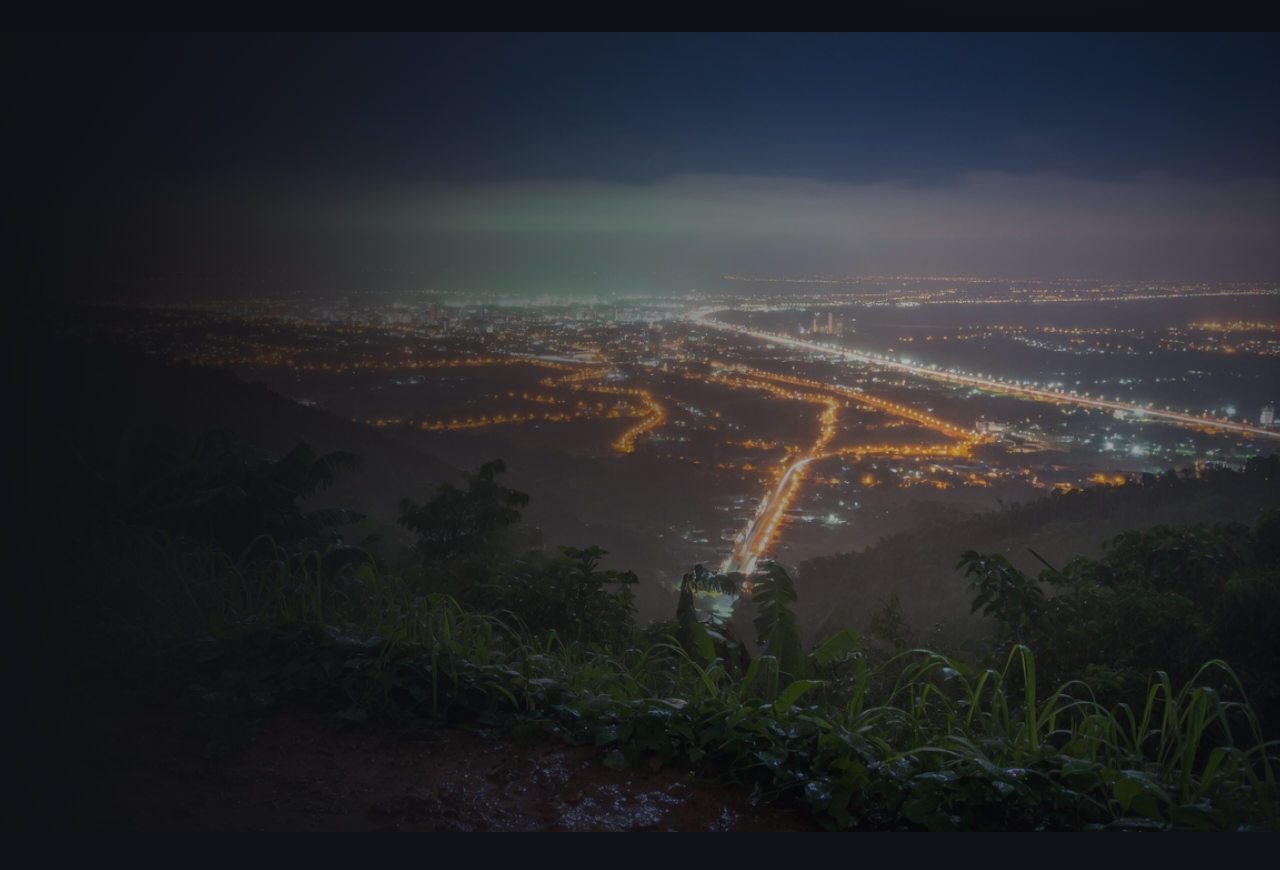
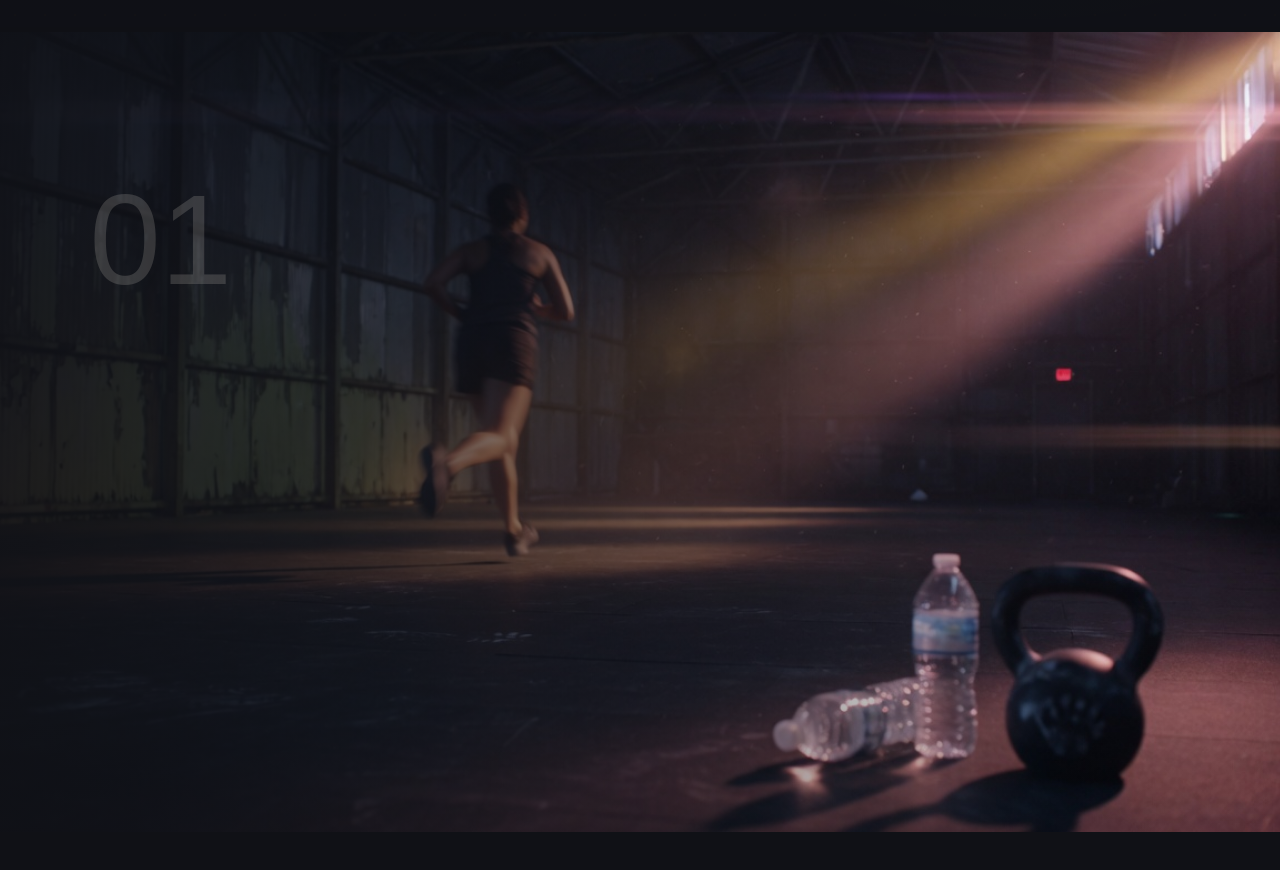
Before and after one commit to Markishime/MyPortfolio, a Next.js app: page / in a window 1280 px wide. Shown: the part 2000-2870 px from the top of the page. Built offline with nearby package versions, Linux system fonts and the light colour scheme; a web font is replaced by a local one.

Commit message:
feat: recast cinematic reel as full project showreel
Replace the Cebu origin intro with title-card features for Kinestra, EcoLock, LockMate, Orbit, CropDrive, Simplabots, Team Builder, and MasbateToday.

```diff
--- a/src/app/globals.css
+++ b/src/app/globals.css
@@ -202,7 +202,8 @@ main { position: relative; z-index: 2; }
   will-change: transform, opacity;
 }
 
-.reel-intro {
+.reel-feature {
+  overflow: hidden;
   flex-basis: 100vw;
   min-width: 100vw;
   align-items: stretch;
@@ -210,20 +211,69 @@ main { position: relative; z-index: 2; }
   padding:
     clamp(6.5rem, 12vh, 8.5rem)
     clamp(1.5rem, 6vw, 5.5rem)
-    clamp(1.75rem, 4vh, 2.75rem);
+    clamp(2.5rem, 7vh, 4.5rem);
+}
+
+.reel-feature-media {
+  position: absolute;
+  inset: 0;
+  z-index: 0;
+  transform-origin: center center;
+  will-change: transform;
+}
+
+.reel-feature .reel-panel-index {
+  z-index: 2;
+  top: 14%;
 }
 
 .reel-intro-inner {
+  position: relative;
+  z-index: 2;
   display: flex;
   flex-direction: column;
-  justify-content: space-between;
-  gap: clamp(1.75rem, 5vh, 3.5rem);
+  justify-content: flex-end;
   width: 100%;
   height: 100%;
 }
 
 .reel-intro-copy {
-  max-width: 100%;
+  max-width: min(42rem, 100%);
+}
+
+.reel-intro-copy .reel-panel-work {
+  margin-bottom: 0.7rem;
+}
+
+.reel-feature.is-end .reel-intro-inner {
+  align-items: flex-end;
+}
+
+.reel-feature.is-end .reel-intro-copy {
+  max-width: min(34rem, 46vw);
+  text-align: right;
+}
+
+.reel-feature.is-end .reel-title {
+  font-size: clamp(3.2rem, 5.4vw, 6rem);
+}
+
+.reel-feature.is-end .reel-title span {
+  margin-left: 0;
+  white-space: normal;
+}
+
+.reel-feature.is-end .reel-description {
+  margin-left: auto;
+}
+
+.reel-feature.is-end .reel-origin {
+  margin-left: auto;
+}
+
+.reel-feature.is-end .reel-panel-index {
+  left: auto;
+  right: 7%;
 }
 
 .reel-title {
@@ -245,8 +295,8 @@ main { position: relative; z-index: 2; }
 }
 
 .reel-description {
-  max-width: min(54rem, 100%);
-  margin-top: clamp(1.4rem, 3vh, 2.15rem);
+  max-width: min(34rem, 100%);
+  margin-top: clamp(1.1rem, 2.4vh, 1.7rem);
   color: oklch(94% 0.016 80 / 0.78);
   font-family: var(--font-nav);
   font-size: clamp(0.98rem, 1.12vw, 1.08rem);
@@ -254,75 +304,27 @@ main { position: relative; z-index: 2; }
   text-shadow: 0 10px 28px rgba(8, 9, 14, 0.7);
 }
 
-.reel-term {
-  color: oklch(97% 0.012 80);
-  font-weight: 700;
-  white-space: nowrap;
-}
-
-.reel-picture-wrap {
-  width: min(100%, 74rem);
-}
-
-.reel-picture {
-  display: grid;
-  grid-template-columns: 1.18fr 1fr 0.9fr 1.12fr;
-  gap: 1px;
-  overflow: hidden;
-  border: 1px solid oklch(92% 0.02 80 / 0.16);
-  border-radius: 0.28rem;
-  background: oklch(92% 0.02 80 / 0.16);
-  box-shadow: 0 42px 90px rgba(4, 6, 10, 0.5);
-  transform-origin: left bottom;
-}
-
-.reel-frame {
-  position: relative;
-  min-height: clamp(9.5rem, 24vh, 16.5rem);
-  height: 100%;
-  overflow: hidden;
-  background: var(--theme-outer);
-}
-
-.reel-frame-media {
-  position: absolute;
-  inset: 0;
-  width: 100%;
-  height: 100%;
-  object-fit: cover;
-  filter: saturate(0.92) contrast(1.06);
-}
-
-.reel-frame-label {
-  position: absolute;
-  left: 0.75rem;
-  bottom: 0.55rem;
-  z-index: 1;
-  color: oklch(97% 0.01 80);
-  font-family: var(--font-nav);
-  font-size: 0.62rem;
-  font-weight: 600;
-  letter-spacing: 0.04em;
-  text-shadow: 0 8px 18px rgba(5, 6, 10, 0.78);
-}
-
-.reel-frame::after {
-  content: "";
-  position: absolute;
-  inset: 0;
-  z-index: 0;
-  pointer-events: none;
-  background: linear-gradient(180deg, transparent 48%, rgba(8, 9, 14, 0.62));
-}
-
 .reel-origin {
-  margin-top: 0.85rem;
+  display: inline-flex;
+  align-items: center;
+  min-height: 44px;
+  margin-top: 0.35rem;
   color: color-mix(in oklch, var(--theme-cool) 62%, oklch(96% 0.01 80));
   font-family: var(--font-nav);
-  font-size: 0.62rem;
-}
-
-.reel-project-panel { gap: clamp(1.5rem, 3.5vw, 4.5rem); }
+  font-size: 0.72rem;
+  text-decoration: none;
+}
+
+.reel-origin:hover,
+.reel-origin:focus-visible {
+  color: oklch(97% 0.012 80);
+}
+
+.reel-project-panel {
+  flex-basis: 92vw;
+  min-width: 920px;
+  gap: clamp(1.5rem, 3.5vw, 4.5rem);
+}
 .reel-project-panel.is-flipped { flex-direction: row-reverse; }
 .reel-project-panel.is-flipped .reel-panel-index { left: auto; right: 7%; }
 .reel-panel-index {
@@ -335,8 +337,8 @@ main { position: relative; z-index: 2; }
 }
 .reel-panel-media-wrap {
   position: relative;
-  flex: 0 1 min(46vw, 640px);
-  width: min(46vw, 640px);
+  flex: 0 1 min(40vw, 560px);
+  width: min(40vw, 560px);
   aspect-ratio: 1.46;
   overflow: hidden;
   border: 1px solid oklch(92% 0.02 80 / 0.16);
@@ -357,8 +359,9 @@ main { position: relative; z-index: 2; }
   mix-blend-mode: screen;
 }
 .reel-panel-copy {
-  flex: 0 0 16rem;
-  max-width: 16rem;
+  flex: 1 1 22rem;
+  min-width: 0;
+  max-width: 26rem;
   transform: translateZ(120px);
 }
 .reel-panel-work {
@@ -371,16 +374,20 @@ main { position: relative; z-index: 2; }
 .reel-panel-copy h3 {
   color: oklch(97% 0.012 80);
   font-family: var(--font-galada), var(--font-outfit), sans-serif;
-  font-size: clamp(3rem, 5vw, 5.5rem);
+  font-size: clamp(2.6rem, 4.2vw, 4.4rem);
   font-weight: 400;
   letter-spacing: 0;
   line-height: 0.85;
 }
-.reel-panel-copy p:last-child {
+.reel-panel-copy p:last-of-type {
   margin-top: 1rem;
   color: oklch(92% 0.02 80 / 0.58);
   font-size: 0.9rem;
   line-height: 1.65;
+}
+
+.reel-panel-copy .reel-origin {
+  margin-top: 0.2rem;
 }
 
 @media (max-width: 900px) {
@@ -391,21 +398,38 @@ main { position: relative; z-index: 2; }
   .cinematic-reel { height: auto; min-height: 0; }
   .reel-track { display: block; width: 100%; height: auto; transform: none !important; }
   .reel-panel { min-width: 0; min-height: 72svh; width: 100%; height: auto; padding: 6rem 1.25rem 7.5rem; transform: none !important; }
-  .reel-intro {
+  .reel-feature {
     min-height: 100svh;
-    padding: 6.5rem 1.25rem 2.25rem;
-  }
-  .reel-intro-copy { max-width: 100%; }
-  .reel-picture { grid-template-columns: 1.08fr 0.92fr; }
-  .reel-frame { min-height: 7.5rem; }
+    height: 100svh;
+    padding: 5.75rem 1.25rem 5.75rem;
+  }
+  .reel-feature.is-end .reel-intro-inner {
+    align-items: flex-start;
+  }
+  .reel-feature.is-end .reel-intro-copy,
+  .reel-feature.is-end .reel-description,
+  .reel-feature.is-end .reel-origin {
+    max-width: min(20.5rem, 100%);
+    margin-left: 0;
+    text-align: left;
+  }
+  .reel-feature.is-end .reel-title {
+    font-size: clamp(3.1rem, 13vw, 4.4rem);
+  }
+  .reel-project-panel { min-width: 0; }
+  .reel-feature.is-end .reel-panel-index {
+    left: 1.25rem;
+    right: auto;
+  }
+  .reel-intro-copy { max-width: min(20.5rem, 100%); }
   .reel-project-panel,
   .reel-project-panel.is-flipped { flex-direction: column; align-items: flex-start; gap: 2rem; }
   .reel-panel-index,
   .reel-project-panel.is-flipped .reel-panel-index { top: 7%; left: 1.25rem; right: auto; }
   .reel-panel-media-wrap { width: 100%; flex: 1 1 auto; transform: none; }
   .reel-panel-copy { flex: 1 1 auto; max-width: 100%; transform: none; }
-  .reel-title { font-size: clamp(3.6rem, 16vw, 5.4rem); }
-  .reel-title span { white-space: normal; font-size: 0.92em; margin-left: 0; }
+  .reel-title { font-size: clamp(3.1rem, 13vw, 4.4rem); }
+  .reel-title span { white-space: normal; font-size: 0.84em; margin-left: 0; }
 }
 
 @media (prefers-reduced-motion: reduce) {
@@ -414,8 +438,6 @@ main { position: relative; z-index: 2; }
   .cinema-particle { transform: none !important; }
   .cinema-section > div,
   .cinema-section .glass-card { transform: none !important; filter: none !important; opacity: 1 !important; }
-  .reel-picture,
-  .reel-picture-wrap,
   .reel-panel-media,
   .reel-intro-copy { transform: none !important; opacity: 1 !important; }
 }
--- a/src/components/CinematicReel.tsx
+++ b/src/components/CinematicReel.tsx
@@ -9,40 +9,157 @@ import { cn } from "@/lib/utils";
 
 gsap.registerPlugin(ScrollTrigger);
 
-const systems = [
+type BleedWork = {
+  kind: "bleed";
+  src: string;
+  video?: string | null;
+  objectPosition: string;
+  overlayClassName: string;
+  align: "start" | "end";
+  alt: string;
+  kicker: string;
+  title: string;
+  line: string;
+  detail: string;
+  href?: string | null;
+  hrefLabel?: string;
+};
+
+type StillWork = {
+  kind: "still";
+  src: string;
+  objectPosition: string;
+  alt: string;
+  kicker: string;
+  title: string;
+  detail: string;
+  href?: string | null;
+  hrefLabel?: string;
+};
+
+type Work = BleedWork | StillWork;
+
+const works: Work[] = [
   {
-    src: "/media/ecolock.jpg",
-    objectPosition: "18% 50%",
-    alt: "Smart EcoLock on a classroom door",
-    title: "Locks",
-    work: "EcoLock",
-    detail: "Hardware that senses a room and answers a door.",
+    kind: "bleed",
+    src: "/media/kinestra.jpg",
+    video: "/media/kinestra.mp4",
+    objectPosition: "62% 46%",
+    overlayClassName:
+      "bg-gradient-to-r from-[#101116]/90 via-[#101116]/46 to-[#101116]/12",
+    align: "start",
+    alt: "Athlete training in a warehouse gym for Kinestra",
+    kicker: "Fitness OS",
+    title: "Kinestra.",
+    line: "Train as a system.",
+    detail:
+      "Workouts, meals, GPS, and a coach that already has last week's data.",
+    href: "https://kinestra.web.app/",
+    hrefLabel: "kinestra.web.app",
   },
   {
-    src: "/media/orbit-ai.jpg",
-    objectPosition: "50% 55%",
-    alt: "Orbit AI life OS floating over a Cebu desk",
-    title: "Life OS",
-    work: "Orbit AI",
-    detail: "Software that plans the day instead of listing it.",
+    kind: "bleed",
+    src: "/media/ecolock.jpg",
+    video: "/media/ecolock.mp4",
+    objectPosition: "28% 48%",
+    overlayClassName:
+      "bg-gradient-to-r from-[#101116]/88 via-[#101116]/42 to-[#101116]/10",
+    align: "start",
+    alt: "Smart EcoLock on a classroom door",
+    kicker: "Classroom lock",
+    title: "EcoLock.",
+    line: "Answer the door.",
+    detail: "RFID, light, and attendance on the same classroom.",
   },
   {
-    src: "/media/cropdrive.jpg",
-    objectPosition: "50% 62%",
-    alt: "CropDrive agronomy across oil palm fields",
-    title: "Fields",
-    work: "CropDrive",
-    detail: "AI that reads soil and writes fertilizer.",
+    kind: "bleed",
+    src: "/media/lockmate.jpg",
+    video: "/media/lockmate.mp4",
+    objectPosition: "46% 48%",
+    overlayClassName:
+      "bg-gradient-to-r from-[#101116]/88 via-[#101116]/40 to-transparent",
+    align: "start",
+    alt: "LockMate bicycle lock on a rainy Cebu street",
+    kicker: "Bicycle lock",
+    title: "LockMate.",
+    line: "Hold the bike.",
+    detail: "GPS, a tamper alarm, and a lock you open from the phone.",
   },
   {
+    kind: "bleed",
+    src: "/media/orbit-ai.jpg",
+    video: "/media/orbit-ai.mp4",
+    objectPosition: "50% 55%",
+    overlayClassName:
+      "bg-gradient-to-r from-[#101116]/86 via-[#101116]/38 to-[#101116]/10",
+    align: "start",
+    alt: "Orbit AI life OS floating over a desk",
+    kicker: "Life OS",
+    title: "Orbit.",
+    line: "Plan the day.",
+    detail: "Tasks, habits, bills, and a planner that writes the next move.",
+    href: "https://gen-lang-client-0890430729.web.app/",
+    hrefLabel: "Open live",
+  },
+  {
+    kind: "still",
+    src: "/media/cropdrive.jpg",
+    objectPosition: "50% 42%",
+    alt: "CropDrive agronomy across oil palm fields",
+    kicker: "CropDrive",
+    title: "Fields",
+    detail: "Lab reports in. Fertilizer and a three-year ROI out.",
+    href: "https://cropdrive.ai",
+    hrefLabel: "cropdrive.ai",
+  },
+  {
+    kind: "still",
+    src: "/media/simplabots.jpg",
+    objectPosition: "72% 42%",
+    alt: "Simplabots AI agents for a small business desk",
+    kicker: "Simplabots",
+    title: "Agents",
+    detail: "Calls, mail, copy, and hiring on one set of agents.",
+    href: "https://simplabots.com/",
+    hrefLabel: "simplabots.com",
+  },
+  {
+    kind: "bleed",
+    src: "/media/teambuilder-reel.jpg",
+    objectPosition: "38% 52%",
+    overlayClassName:
+      "bg-gradient-to-r from-[#101116]/86 via-[#101116]/36 to-transparent",
+    align: "start",
+    alt: "Staffing cost model reviewed in a Cebu office at night",
+    kicker: "Team Builder",
+    title: "Crews.",
+    line: "Price the crew.",
+    detail: "An offshore team costed before the pitch.",
+    href: "https://mcteambuilder.streamlit.app/",
+    hrefLabel: "Open live",
+  },
+  {
+    kind: "still",
     src: "/media/masbate.jpg",
-    objectPosition: "78% 48%",
+    objectPosition: "22% 40%",
     alt: "MasbateToday coastal story from Cawayan",
+    kicker: "MasbateToday",
     title: "Coasts",
-    work: "MasbateToday",
     detail: "A province held together by news, weather, and travel.",
+    href: "https://masbatetoday.web.app/",
+    hrefLabel: "masbatetoday.web.app",
   },
-] as const;
+];
+
+function indexLabel(index: number) {
+  return String(index + 1).padStart(2, "0");
+}
+
+function glueLast(line: string) {
+  const parts = line.split(" ");
+  if (parts.length < 2) return line;
+  return `${parts.slice(0, -1).join(" ")}\u00a0${parts[parts.length - 1]}`;
+}
 
 export default function CinematicReel() {
   const sectionRef = useRef<HTMLElement>(null);
@@ -58,7 +175,8 @@ export default function CinematicReel() {
       media.add(
         "(min-width: 901px) and (prefers-reduced-motion: no-preference)",
         () => {
-          const panels = gsap.utils.toArray<HTMLElement>(".reel-panel");
+          const stills = gsap.utils.toArray<HTMLElement>(".reel-project-panel");
+          const bleeds = gsap.utils.toArray<HTMLElement>(".reel-feature");
           const distance = () => Math.max(track.scrollWidth - window.innerWidth, 0);
 
           const horizontal = gsap.to(track, {
@@ -67,7 +185,7 @@ export default function CinematicReel() {
             scrollTrigger: {
               trigger: section,
               start: "top top",
-              end: () => `+=${distance() * 1.12}`,
+              end: () => `+=${distance() * 1.08}`,
               pin: true,
               scrub: true,
               invalidateOnRefresh: true,
@@ -75,32 +193,44 @@ export default function CinematicReel() {
             },
           });
 
-          gsap.to(".reel-intro-copy", {
+          bleeds.forEach((panel) => {
+            const copy = panel.querySelector<HTMLElement>(".reel-intro-copy");
+            const plate = panel.querySelector<HTMLElement>(".reel-feature-media");
+
+            if (copy) {
+              gsap.to(copy, {
                 opacity: 0.16,
                 ease: "none",
                 scrollTrigger: {
-              trigger: ".reel-intro",
+                  trigger: panel,
                   containerAnimation: horizontal,
                   start: "left left",
-              end: "left -35%",
+                  end: "left -40%",
                   scrub: true,
                 },
               });
+            }
 
-          gsap.to(".reel-picture-wrap", {
-            opacity: 0,
-            y: 24,
+            if (plate) {
+              gsap.fromTo(
+                plate,
+                { scale: 1.08 },
+                {
+                  scale: 1,
                   ease: "none",
                   scrollTrigger: {
-              trigger: ".reel-intro",
+                    trigger: panel,
                     containerAnimation: horizontal,
-              start: "left left",
-              end: "left -28%",
+                    start: "left 96%",
+                    end: "left 20%",
                     scrub: true,
                   },
+                }
+              );
+            }
           });
 
-          panels.forEach((panel) => {
+          stills.forEach((panel) => {
             gsap.fromTo(
               panel,
               { opacity: 0.55 },
@@ -150,22 +280,44 @@ export default function CinematicReel() {
     <section
       ref={sectionRef}
       id="showreel"
-      aria-label="Systems built in Cebu"
+      aria-label="Featured work"
       className="cinematic-reel relative overflow-hidden"
     >
+      <div ref={trackRef} className="reel-track relative z-10">
+        {works.map((work, index) =>
+          work.kind === "bleed" ? (
+            <BleedPanel key={work.title} work={work} index={index} />
+          ) : (
+            <StillPanel key={work.title} work={work} index={index} />
+          )
+        )}
+      </div>
+    </section>
+  );
+}
+
+function BleedPanel({ work, index }: { work: BleedWork; index: number }) {
+  return (
+    <div
+      className={cn(
+        "reel-feature reel-panel",
+        work.align === "end" && "is-end"
+      )}
+    >
+      <div className="reel-feature-media pointer-events-none">
         <CinematicMedia
-        image="/media/cebu-night.jpg"
-        alt="Cebu at night from a wet hillside"
+          image={work.src}
+          video={work.video}
+          alt={work.alt}
           kenBurns={false}
-        objectPosition="46% 62%"
-        className="pointer-events-none absolute inset-0"
-        overlayClassName="bg-gradient-to-r from-[#101116] via-[#101116]/82 to-[#101116]/58"
+          objectPosition={work.objectPosition}
+          className="h-full w-full"
+          overlayClassName={work.overlayClassName}
         />
-      <div className="cinematic-rain pointer-events-none absolute inset-0 z-[1] opacity-40" />
-      <div className="absolute inset-x-0 bottom-0 h-1/2 z-[1] pointer-events-none perspective-grid opacity-30" />
+      </div>
 
-      <div ref={trackRef} className="reel-track relative z-10">
-        <div className="reel-intro reel-panel">
+      <div className="reel-panel-index">{indexLabel(index)}</div>
+
       <div className="reel-intro-inner">
         <motion.div
           className="reel-intro-copy"
@@ -174,47 +326,31 @@ export default function CinematicReel() {
           viewport={{ once: true, margin: "-80px" }}
           transition={{ duration: 0.9, ease: [0.16, 1, 0.3, 1] }}
         >
+          <p className="reel-panel-work">{work.kicker}</p>
           <h2 className="reel-title">
-                Built in Cebu.
-                <span>Shipped as systems.</span>
+            {work.title}
+            <span>{glueLast(work.line)}</span>
           </h2>
-              <p className="reel-description">
-                Hardware, software, and AI treated as one picture:{" "}
-                <span className="reel-term">locks</span>,{" "}
-                <span className="reel-term">life&nbsp;OS</span>,{" "}
-                <span className="reel-term">fields</span>, and{" "}
-                <span className="reel-term">coasts</span>.
-              </p>
-            </motion.div>
-
-            <motion.div
-              className="reel-picture-wrap"
-              initial={{ opacity: 0, y: 28 }}
-              whileInView={{ opacity: 1, y: 0 }}
-              viewport={{ once: true, margin: "-40px" }}
-              transition={{ duration: 0.8, delay: 0.12, ease: [0.16, 1, 0.3, 1] }}
+          <p className="reel-description">{work.detail}</p>
+          {work.href ? (
+            <a
+              className="reel-origin"
+              href={work.href}
+              target="_blank"
+              rel="noreferrer"
             >
-              <div className="reel-picture" aria-hidden="true">
-                {systems.map((system) => (
-                  <div key={system.title} className="reel-frame">
-                    <img
-                      src={system.src}
-                      alt=""
-                      className="reel-frame-media"
-                      style={{ objectPosition: system.objectPosition }}
-                    />
-                    <span className="reel-frame-label">{system.title}</span>
-                  </div>
-                ))}
-              </div>
-              <p className="reel-origin">Minglanilla, Cebu</p>
+              {work.hrefLabel}
+            </a>
+          ) : null}
         </motion.div>
       </div>
     </div>
+  );
+}
 
-        {systems.map((system, index) => (
+function StillPanel({ work, index }: { work: StillWork; index: number }) {
+  return (
     <motion.article
-            key={system.title}
       className={cn(
         "reel-panel reel-project-panel",
         index % 2 === 1 && "is-flipped"
@@ -224,24 +360,31 @@ export default function CinematicReel() {
       viewport={{ once: true, amount: 0.35 }}
       transition={{ duration: 0.55, delay: 0.04, ease: [0.22, 1, 0.36, 1] }}
     >
-            <div className="reel-panel-index">0{index + 1}</div>
+      <div className="reel-panel-index">{indexLabel(index)}</div>
       <div className="reel-panel-media-wrap">
         <img
-                src={system.src}
-                alt={system.alt}
+          src={work.src}
+          alt={work.alt}
           className="reel-panel-media"
-                style={{ objectPosition: system.objectPosition }}
+          style={{ objectPosition: work.objectPosition }}
         />
         <div className="reel-panel-refraction" />
       </div>
       <div className="reel-panel-copy">
-              <p className="reel-panel-work">{system.work}</p>
-              <h3>{system.title}</h3>
-              <p>{system.detail}</p>
+        <p className="reel-panel-work">{work.kicker}</p>
+        <h3>{work.title}</h3>
+        <p>{work.detail}</p>
+        {work.href ? (
+          <a
+            className="reel-origin"
+            href={work.href}
+            target="_blank"
+            rel="noreferrer"
+          >
+            {work.hrefLabel}
+          </a>
+        ) : null}
       </div>
     </motion.article>
-        ))}
-      </div>
-    </section>
   );
 }
```
Also changed, not shown: scripts/verify-reel.mjs (+39 -49 lines), public/media/teambuilder-reel.jpg (added). Lines whose indentation alone changed are shown as unchanged.
